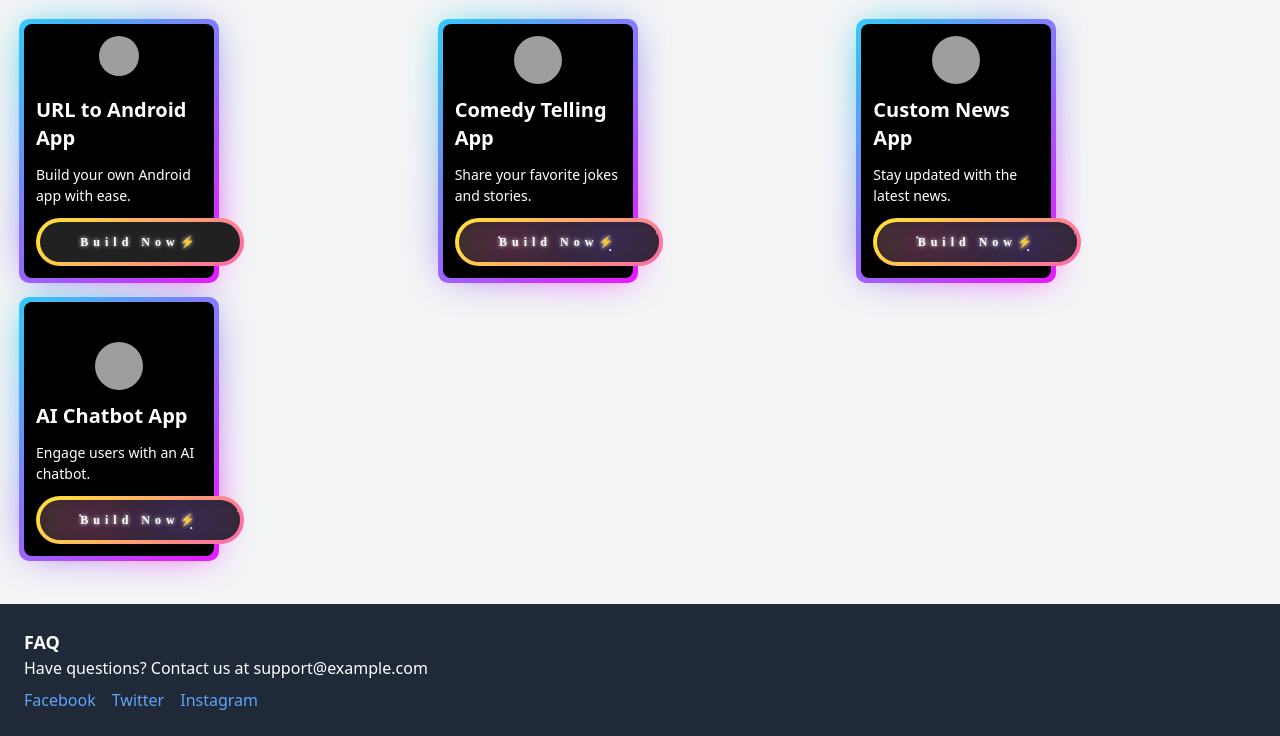
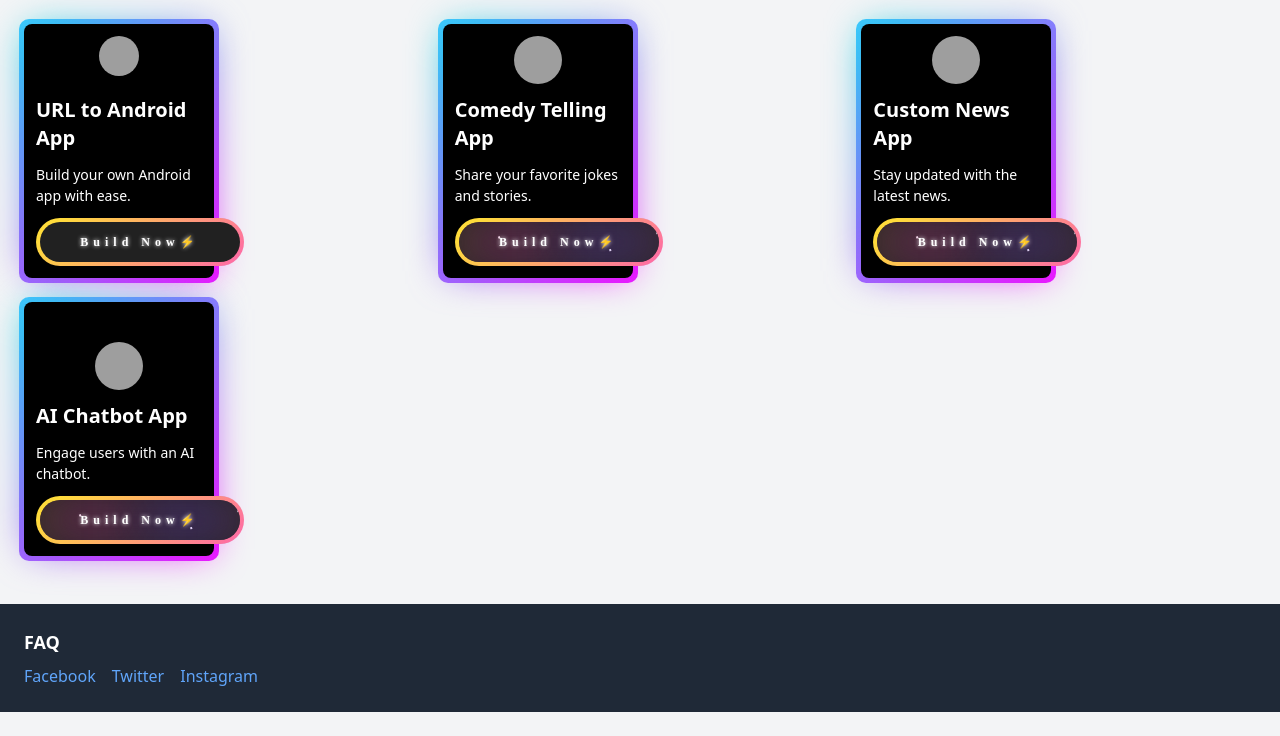
Before and after one commit to instagramredirectip/appifymaker.github.io, a plain HTML site: page index.html in a window 1280 px wide. Shown: the part 84-820 px from the top of the page. Drawn offline with nearby package versions, Linux system fonts and the light colour scheme; grey boxes are pictures that could not be loaded.

Commit message:
Update index.html

```diff
--- a/index.html
+++ b/index.html
@@ -350,7 +350,7 @@
 
     <footer class="bg-gray-800 text-white p-6 mt-6">
         <h2 class="text-lg font-semibold">FAQ</h2>
-        <p>Have questions? Contact us at support@example.com</p>
+
         <div class="flex space-x-4 mt-2">
             <a href="#" class="text-blue-400">Facebook</a>
             <a href="#" class="text-blue-400">Twitter</a>
```
